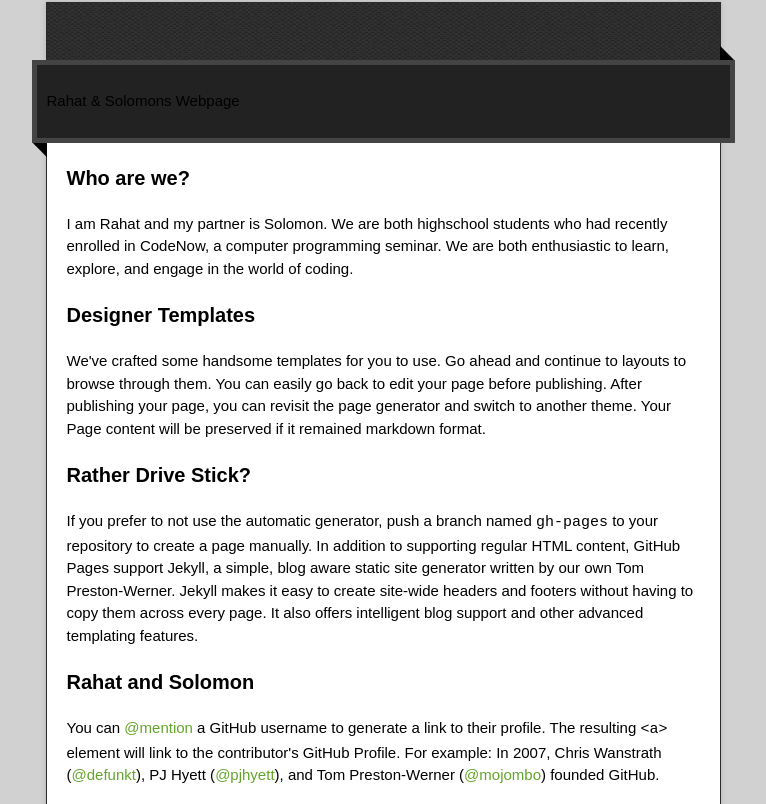
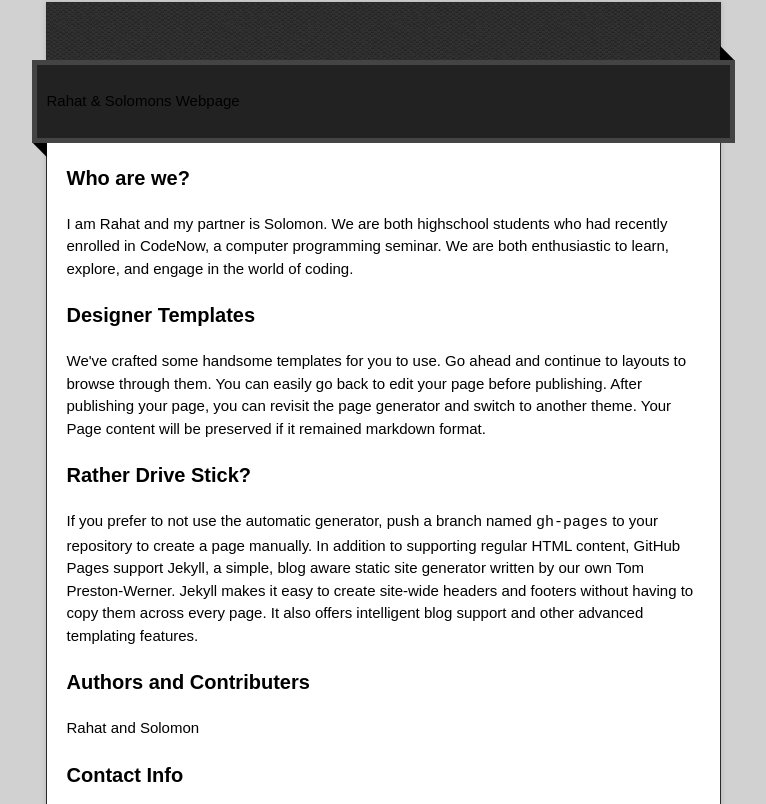
Before and after one commit to TseSharp/rahathossan.github.io, a plain HTML site: page index.html in a window 1280 px wide. Shown: the part 128-932 px from the top of the page, without its empty margins (257-1023 px from the left). Drawn offline with nearby package versions, Linux system fonts and the light colour scheme.

Commit message:
Update index.html

```diff
--- a/index.html
+++ b/index.html
@@ -51,9 +51,9 @@
 <p>If you prefer to not use the automatic generator, push a branch named <code>gh-pages</code> to your repository to create a page manually. In addition to supporting regular HTML content, GitHub Pages support Jekyll, a simple, blog aware static site generator written by our own Tom Preston-Werner. Jekyll makes it easy to create site-wide headers and footers without having to copy them across every page. It also offers intelligent blog support and other advanced templating features.</p>
 
 <h3>
-<a name="Rahat and Solomon" class="anchor" href="#"><span class="octicon octicon-link"></span></a>Rahat and Solomon</h3>
+<a name="Authors and Contributers" class="anchor" href="#"><span class="octicon octicon-link"></span></a>Authors and Contributers</h3>
 
-<p>You can <a href="https://github.com/blog/821" class="user-mention">@mention</a> a GitHub username to generate a link to their profile. The resulting <code>&lt;a&gt;</code> element will link to the contributor's GitHub Profile. For example: In 2007, Chris Wanstrath (<a href="https://github.com/defunkt" class="user-mention">@defunkt</a>), PJ Hyett (<a href="https://github.com/pjhyett" class="user-mention">@pjhyett</a>), and Tom Preston-Werner (<a href="https://github.com/mojombo" class="user-mention">@mojombo</a>) founded GitHub.</p>
+  <p>Rahat and Solomon<p>
 
 <h3>
 <a name="support-or-contact" class="anchor" href="#support-or-contact"><span class="octicon octicon-link"></span></a>Contact Info</h3>
```
